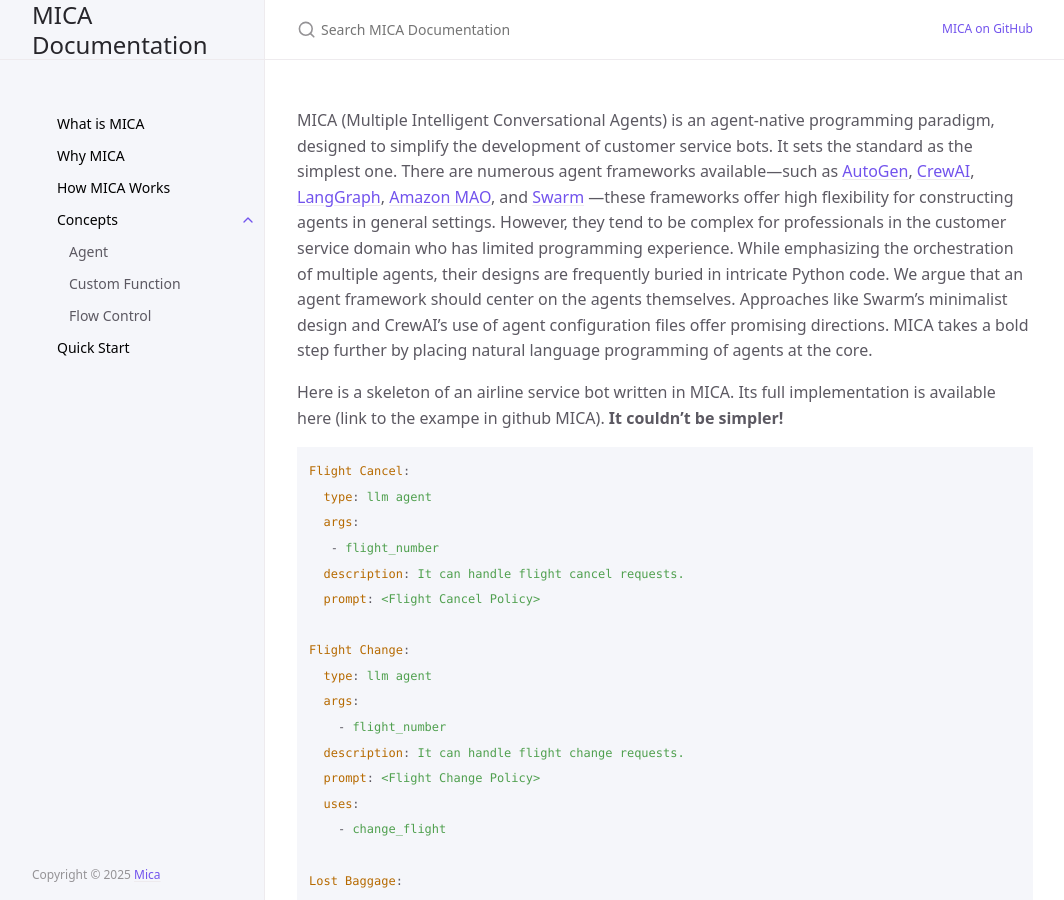
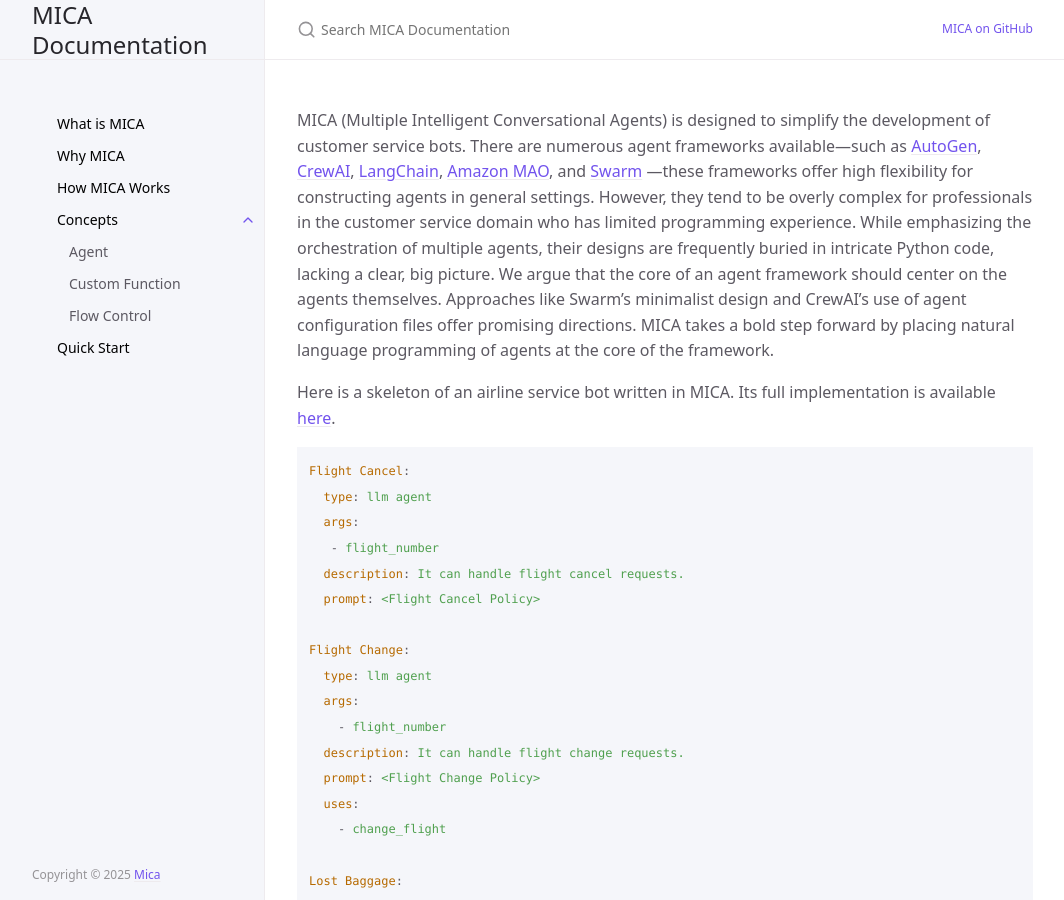
Before and after one commit to Mica-labs/Mica-labs.github.io, a Jekyll site: the page built from index.md, in a window 1280 px wide and 900 px high. Shown: the whole window, without its empty margins (107-1171 px from the left). Built offline with Jekyll 4.4.1, drawn with Linux system fonts in a browser that asks for light colours; cached includes are drawn as plain includes.

Commit message:
add link

````diff
--- a/index.md
+++ b/index.md
@@ -6,11 +6,10 @@ description: "The Enterprise Level Agentic Solution"
 permalink: /
 ---
 
-MICA (Multiple Intelligent Conversational Agents) is an agent-native programming paradigm, designed to simplify the development of customer service bots.  It sets the standard as the simplest one.  There are numerous agent frameworks available—such as [AutoGen](https://github.com/microsoft/autogen), [CrewAI](https://github.com/crewAIInc/crewAI), [LangGraph](https://github.com/langchain-ai/langgraph), [Amazon MAO](https://github.com/awslabs/multi-agent-orchestrator), and [Swarm](https://github.com/openai/swarm) —these frameworks offer high flexibility for constructing agents in general settings. However, they tend to be complex for professionals in the customer service domain who has limited programming experience. While emphasizing the orchestration of multiple agents, their designs are frequently buried in intricate Python code.  We argue that an agent framework should center on the agents themselves. Approaches like Swarm’s minimalist design and CrewAI’s use of agent configuration files offer promising directions.  MICA takes a bold step further by placing natural language programming of agents at the core.
+MICA (Multiple Intelligent Conversational Agents) is designed to simplify the development of customer service bots. There are numerous agent frameworks available—such as [AutoGen](https://github.com/microsoft/autogen), [CrewAI](https://github.com/crewAIInc/crewAI), [LangChain](https://github.com/langchain-ai/langchain), [Amazon MAO](https://github.com/awslabs/multi-agent-orchestrator), and [Swarm](https://github.com/openai/swarm) —these frameworks offer high flexibility for constructing agents in general settings. However, they tend to be overly complex for professionals in the customer service domain who has limited programming experience.
+While emphasizing the orchestration of multiple agents, their designs are frequently buried in intricate Python code, lacking a clear, big picture. We argue that the core of an agent framework should center on the agents themselves. Approaches like Swarm’s minimalist design and CrewAI’s use of agent configuration files offer promising directions.  MICA takes a bold step forward by placing natural language programming of agents at the core of the framework.
 
-<!--The striking feature of MICA is its programming paradigm, MICA can be implemented using the aforementioned agent frameworks.-->
-
-Here is a skeleton of an airline service bot written in MICA. Its full implementation is available here (link to the exampe in github MICA). **It couldn't be simpler!**
+Here is a skeleton of an airline service bot written in MICA. Its full implementation is available [here](https://github.com/Mica-labs/MICA/tree/main/examples).
 
 ```yaml
 Flight Cancel:
````
